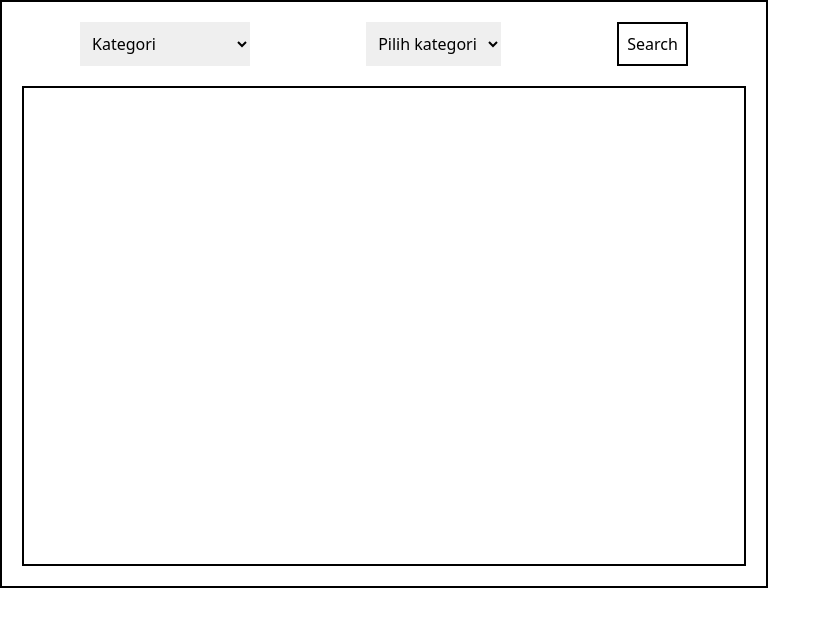
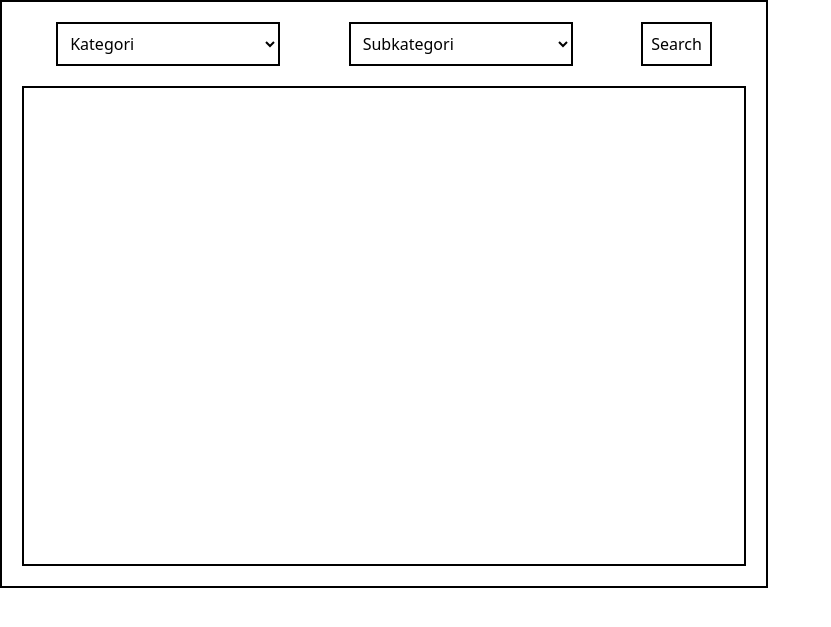
Before and after one commit to thorbert-anson-shi/tk-basdat-ugristek, a Django app: page /pekerjaan_jasa/ in a window 1280 px wide. Shown: the top 627 px of the page, without its empty margins (0-831 px from the left). Run offline with Django 5.2, Linux system fonts and the light colour scheme; data that the repository does not hold is empty; some libraries are stand-ins or nearby versions.

Commit message:
Finished pekerjaan-jasa panel

```diff
--- a/pekerjaan_jasa/static/pekerjaan_jasa/js/home.js
+++ b/pekerjaan_jasa/static/pekerjaan_jasa/js/home.js
@@ -1,6 +1,8 @@
 const kategoriDropdown = document.querySelector("#kategori-dropdown");
 const subkategoriDropdown = document.querySelector("#subkategori-dropdown");
 const optionTemplateRef = document.querySelector("#option-template");
+const resultsContainer = document.querySelector("#results");
+const resultTemplateRef = document.querySelector("#result-template");
 
 async function fetchCategories() {
   const response = await fetch("/pekerjaan_jasa/get_kategori");
@@ -18,9 +20,6 @@
 }
 
 async function handleCategoryChange(category) {
-  // Let form input persist as long as window isn't closed
-  sessionStorage.setItem("kategori", category);
-
   const response = await fetch(
     "/pekerjaan_jasa/get_subkategori/?" +
       new URLSearchParams({ kategori: category })
@@ -40,11 +39,38 @@
   });
 }
 
-async function handleSubcategoryChange(subcategory) {
-  const response = await fetch();
+async function handleSearch() {
+  const subcategory = subkategoriDropdown.value;
+  const response = await fetch(
+    "/pekerjaan_jasa/get_tickets/?" +
+      new URLSearchParams({ subkategori: subcategory })
+  );
+  const jsonData = await response.json();
+
+  resultsContainer.replaceChildren();
+
+  jsonData.data.forEach((ticket) => {
+    let clone = resultTemplateRef.content.cloneNode(true);
+
+    let subkategoriPesananEle = clone.querySelector("#subkategori-pesanan");
+    let namaPelangganEle = clone.querySelector("#nama-pelanggan");
+    let tanggalPemesananEle = clone.querySelector("#tanggal-pemesanan");
+    let tanggalPekerjaanEle = clone.querySelector("#tanggal-pekerjaan");
+    let biayaEle = clone.querySelector("#biaya");
+
+    subkategoriPesananEle.innerHTML = ticket.subkategori
+      .split("_")
+      .map((w) => w[0].toUpperCase() + w.substring(1).toLowerCase())
+      .join(" ");
+    namaPelangganEle.innerHTML = ticket.nama_pelanggan;
+    tanggalPemesananEle.innerHTML = ticket.tanggal_pemesanan;
+    tanggalPekerjaanEle.innerHTML = ticket.tanggal_pekerjaan;
+    biayaEle.innerHTML = ticket.biaya;
+
+    resultsContainer.appendChild(clone);
+  });
 }
 
 window.onload = () => {
-  sessionStorage.getItem("kategori");
   fetchCategories();
 };
--- a/pekerjaan_jasa/templates/pekerjaan_jasa/home.html
+++ b/pekerjaan_jasa/templates/pekerjaan_jasa/home.html
@@ -1,21 +1,24 @@
 {% extends 'base.html' %} {% load static %} {% block content %}
 <div class="w-[60vw] h-fit border-black border-2 flex flex-col p-5 space-y-5">
-  <form id="input-row" class="flex flex-row w-full justify-around">
+  <form
+    onsubmit="{event.preventDefault(); handleSearch()}"
+    id="input-row"
+    class="flex flex-row w-full justify-around"
+  >
     <select
       name="kategori"
       id="kategori-dropdown"
-      oninput="handleCategoryChange(event.target.value)"
-      class="cursor-pointer p-2"
+      onchange="handleCategoryChange(event.target.value)"
+      class="cursor-pointer p-2 bg-white border-2 border-black min-w-56"
     >
-      <option value="" selected disabled>Kategori</option>
+      <option value="" selected hidden>Kategori</option>
     </select>
     <select
       name="subkategori"
       id="subkategori-dropdown"
-      oninput="handleSubcategoryChange(event.target.value)"
-      class="cursor-pointer p-2"
+      class="cursor-pointer p-2 bg-white border-2 border-black min-w-56"
     >
-      <option value="" selected>Pilih kategori</option>
+      <option value="" selected hidden>Subkategori</option>
     </select>
     <button
       type="submit"
@@ -26,25 +29,33 @@
   </form>
   <div
     id="results"
-    class="grow border-2 border-black h-[60vh] overflow-y-scroll"
+    class="grow border-2 border-black h-[60vh] overflow-y-scroll space-y-5 p-5"
   >
     <template id="result-template">
-      <div class="w-full flex flex-row items-center justify-between p-5">
+      <div
+        class="w-full flex flex-row items-center justify-between p-5 border-2 border-black"
+      >
         <div class="grow-[2] flex flex-col">
-          <div id="row-1" class="flex flex-row">
+          <div id="row-1" class="flex flex-row space-x-5">
             <p
               id="subkategori-pesanan"
-              class="w-1/2 text-ellipsis text-left border-r-2 border-black"
+              class="w-1/2 overflow-hidden text-ellipsis text-left border-r-2 border-black"
             ></p>
             <p id="nama-pelanggan" class="grow text-left"></p>
           </div>
           <div id="row-2" class="flex flex-row space-x-5">
-            <p id="tanggal-pemesanan" class="w-1/2 text-right"></p>
-            <p id="tanggal-pekerjaan" class="grow text-left"></p>
+            <p class="w-1/2 text-left">
+              Tanggal Pemesanan: <span id="tanggal-pemesanan"></span>
+            </p>
+            <p class="grow text-left">
+              Tanggal Pekerjaan: <span id="tanggal-pekerjaan"></span>
+            </p>
           </div>
         </div>
-        <p id="biaya"></p>
-        <button class="border-2 border-black p-2">Kerjakan Pesanan</button>
+        <p id="biaya" class="grow-[1] text-center"></p>
+        <div class="grow-[1] flex flex-row justify-end">
+          <button class="border-2 border-black p-2">Kerjakan Pesanan</button>
+        </div>
       </div>
     </template>
   </div>
--- a/pekerjaan_jasa/views.py
+++ b/pekerjaan_jasa/views.py
@@ -38,13 +38,52 @@
 
     # Dummy data
     tickets_per_subcategory = {
-        "cuci_baju": [],
-        "cuci_sepatu": [],
-        "perbaikan_genteng": [],
-        "perbaikan_dinding": [],
+        "cuci_baju": [
+            {
+                "subkategori": "cuci_baju",
+                "nama_pelanggan": "danniel",
+                "tanggal_pemesanan": "2024-12-10",
+                "tanggal_pekerjaan": "2024-12-25",
+                "biaya": 20000,
+            },
+            {
+                "subkategori": "cuci_baju",
+                "nama_pelanggan": "sarah",
+                "tanggal_pemesanan": "2024-12-11",
+                "tanggal_pekerjaan": "2024-12-26",
+                "biaya": 25000,
+            },
+        ],
+        "cuci_sepatu": [
+            {
+                "subkategori": "cuci_sepatu",
+                "nama_pelanggan": "john",
+                "tanggal_pemesanan": "2024-12-12",
+                "tanggal_pekerjaan": "2024-12-27",
+                "biaya": 30000,
+            }
+        ],
+        "perbaikan_genteng": [
+            {
+                "subkategori": "perbaikan_genteng",
+                "nama_pelanggan": "mike",
+                "tanggal_pemesanan": "2024-12-13",
+                "tanggal_pekerjaan": "2024-12-28",
+                "biaya": 50000,
+            }
+        ],
+        "perbaikan_dinding": [
+            {
+                "subkategori": "perbaikan_dinding",
+                "nama_pelanggan": "anna",
+                "tanggal_pemesanan": "2024-12-14",
+                "tanggal_pekerjaan": "2024-12-29",
+                "biaya": 45000,
+            }
+        ],
     }
 
     tickets = tickets_per_subcategory[subcategory]
 
     jsonData = {"data": tickets}
-    return JsonResponse(tickets)
+    return JsonResponse(jsonData)
```
